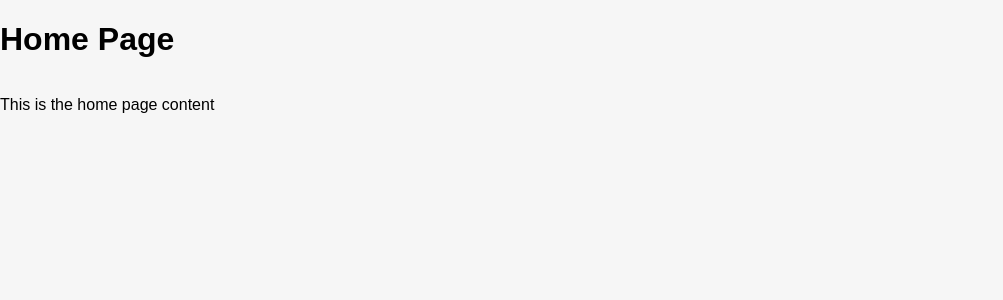
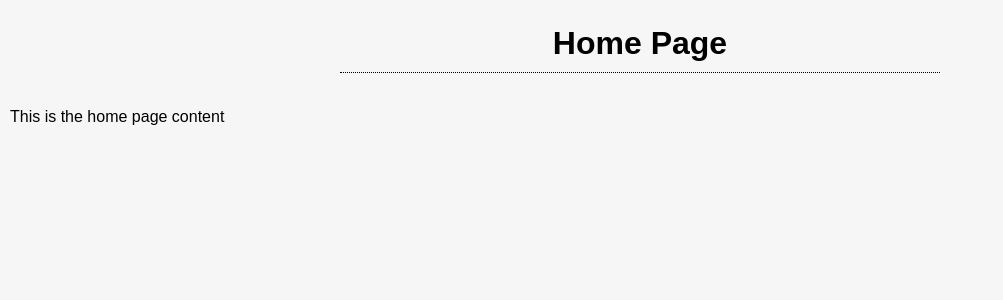
Before and after one commit to ajc24/our-vegetable-garden-project, a Flask app: page / in a window 1280 px wide. Shown: the top 300 px of the page, without its empty margins (0-1003 px from the left). Run offline with Flask 2, Linux system fonts and the light colour scheme.

Commit message:
update html to use new css styling

```diff
--- a/templates/HomePage.html
+++ b/templates/HomePage.html
@@ -1,6 +1,13 @@
 {% extends "TemplateAllPages.html" %}
 
 {% block body_content %}
-<h1>Home Page</h1>
+<div class="page-heading-text-container">
+  <h1 class="page-heading-text-content">
+    Home Page
+  </h1>
+  <div role="presentation" class="page-heading-divider-outer">
+    <div class="page-heading-divider-inner"></div>
+  </div>
+</div>
 <p>This is the home page content</p>
 {% endblock %}
--- a/templates/TemplateAllPages.html
+++ b/templates/TemplateAllPages.html
@@ -2,12 +2,16 @@
 <html>
   <head>
     <title>{{ page_title }}</title>
-    <link rel="stylesheet" href="/static/css/styles.css" />
     {% block javascript_1 %}
     {% endblock %}
+    <link rel="stylesheet" href="/static/css/styles.css">
   </head>
-  <body>
-    {% block body_content %}
-    {% endblock %}
+  <body class="width-full-screen">
+    <div role="region" class="region-container width-full-screen">
+      <div class="region-outer">
+        {% block body_content %}
+        {% endblock %}
+      </div>
+    </div>
   </body>
 </html>
```
Also changed, not shown: templates/AddAPlantPage.html (+31 -19 lines).
